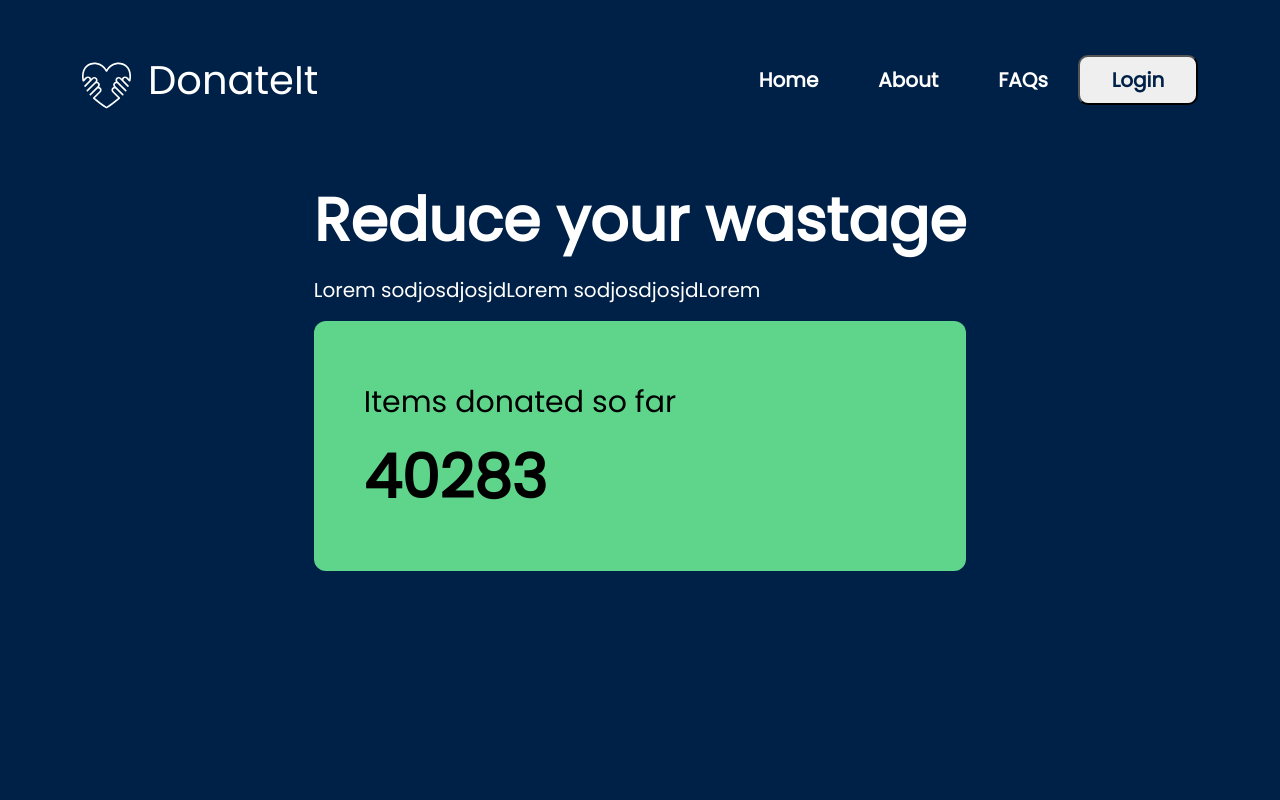
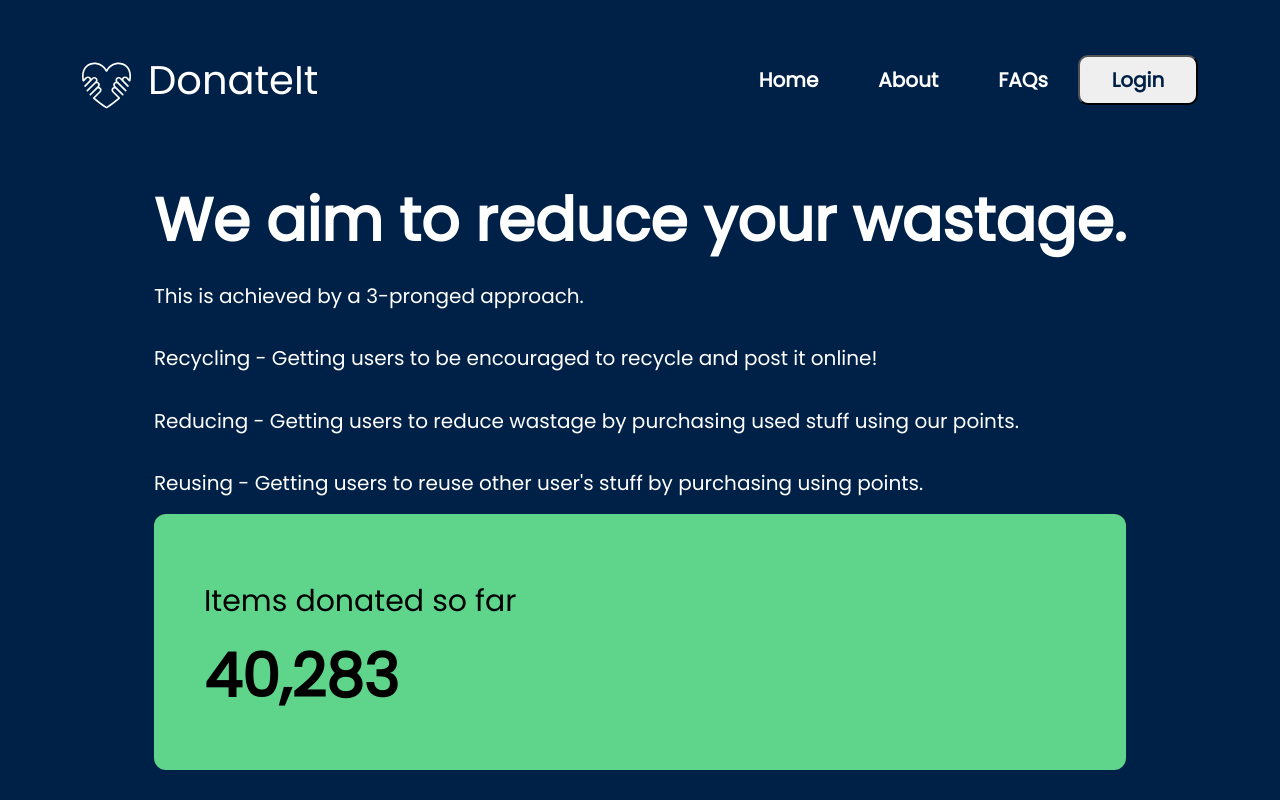
Before and after one commit to jonjon98/donateit, a React (Create React App) app: page /aboutus in a window 1280 px wide. Built offline with nearby package versions, Linux system fonts and the light colour scheme; no server answers.

Commit message:
feat: FAQ Aboutus page

```diff
--- a/src/pages/login/AboutUs.jsx
+++ b/src/pages/login/AboutUs.jsx
@@ -8,11 +8,14 @@ const AboutUs = () => {
         <LandingNavbar />
         <div className="login_main">
           <div className="login_text">
-            <h1>Reduce your wastage</h1>
-            <p>Lorem sodjosdjosjdLorem sodjosdjosjdLorem </p>
+            <h1>We aim to reduce your wastage.</h1>
+            <p>This is achieved by a 3-pronged approach.</p>
+            <p>Recycling - Getting users to be encouraged to recycle and post it online!</p>
+            <p>Reducing - Getting users to reduce wastage by purchasing used stuff using our points.</p>
+            <p>Reusing - Getting users to reuse other user's stuff by purchasing using points.</p>
             <div className="items_donated">
               <p>Items donated so far</p>
-              <h1>40283</h1>
+              <h1>40,283</h1>
             </div>
           </div>
         </div>
--- a/src/pages/login/Faq.jsx
+++ b/src/pages/login/Faq.jsx
@@ -1,8 +1,25 @@
 import React from 'react'
+import LandingNavbar from './LandingNavbar';
 
 const Faq = () => {
   return (
-    <div>FAQs</div>
+    <>
+      <div className="login_page">
+        <LandingNavbar />
+        <div className="login_main">
+          <div className="login_text">
+            <h1>What is the point of all this?</h1>
+            <p>This allows users to practice the 3Rs while engaging in a used product goods economy. This would severely reduce wastage in any form!</p>
+            <h1>Why would I want points?</h1>
+            <p>The points gathered can allow people to trade for other goods, or even purchase vouchers of popular brands for discounts!</p>
+            <h1>Where do I recycle?</h1>
+            <p>Fear not! Our applications uses the data.gov's API to retrieve locations of all recycling points.</p>
+            <h1>When can I start!</h1>
+            <p>Right now! Join the movement in Reducing, Reusing and Recycling! :D</p>
+          </div>
+        </div>
+      </div>
+    </>
   )
 }
 
--- a/src/pages/login/Login.jsx
+++ b/src/pages/login/Login.jsx
@@ -22,7 +22,7 @@ const Login = () => {
             </div>
             <div className="items_donated">
               <p>Items donated so far</p>
-              <h1>40283</h1>
+              <h1>40,283</h1>
             </div>
           </div>
           <img src={Donate} alt=""></img>
```
